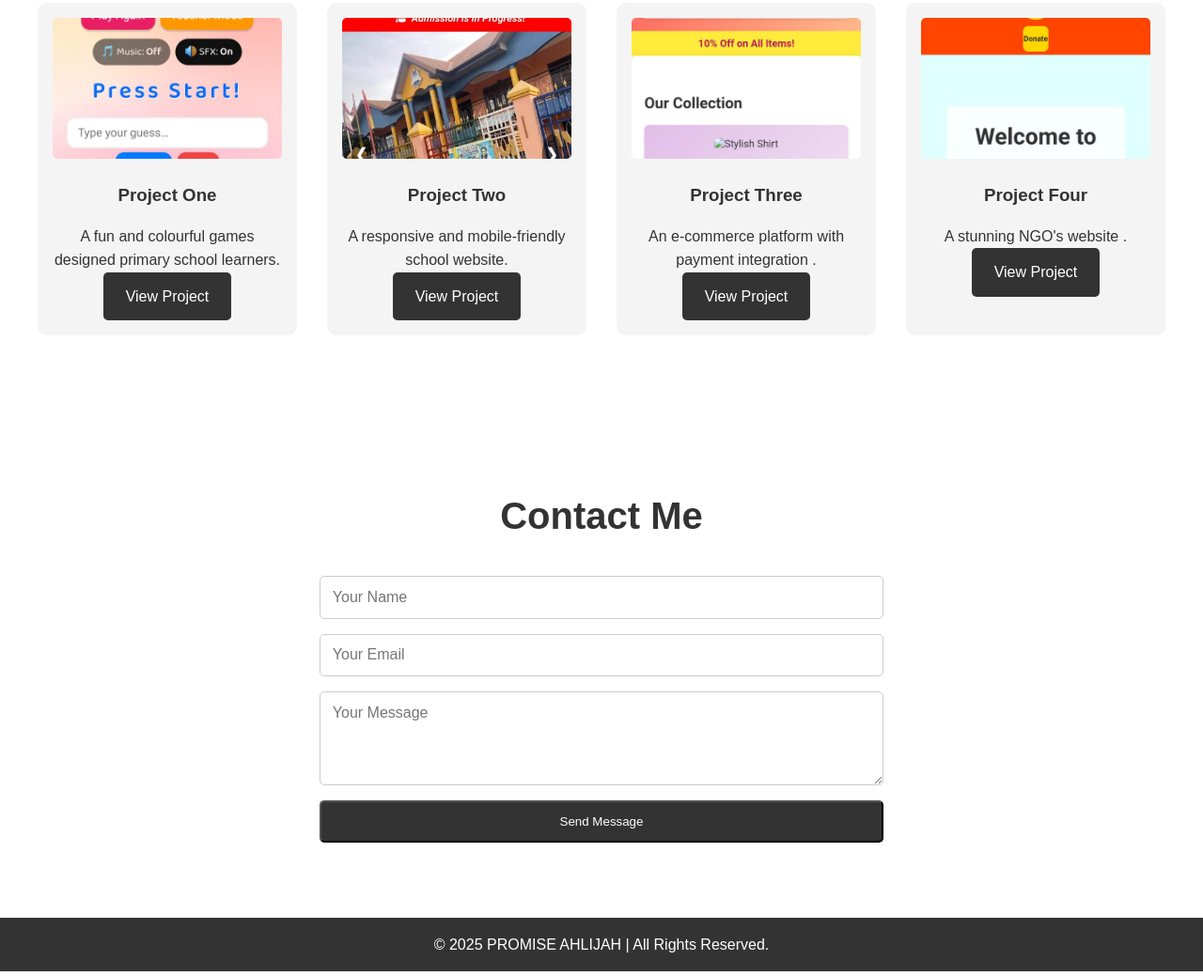
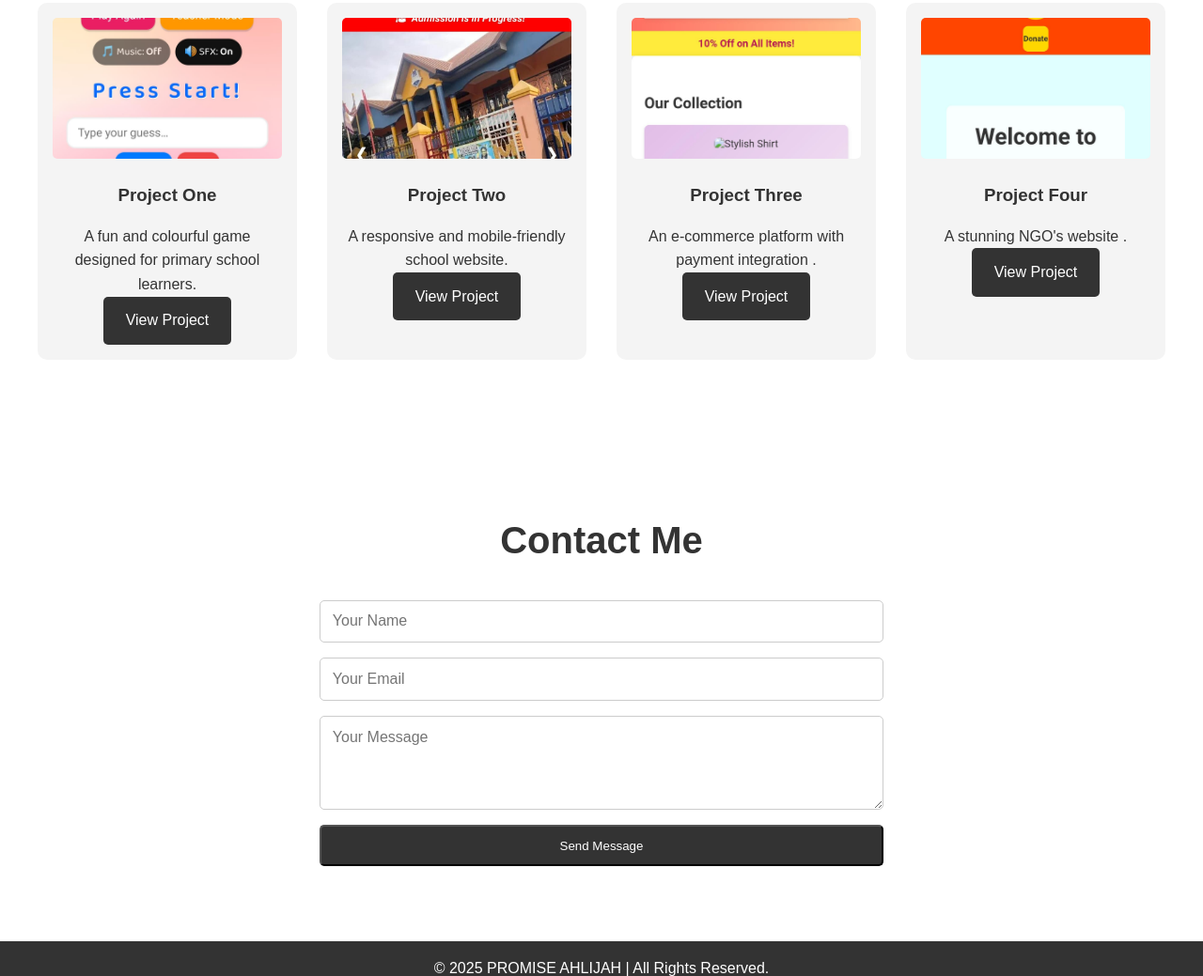
Before and after one commit to Promiseapp-byte/portfolio, a plain HTML site: page index.html in a window 1280 px wide. Shown: the part 1312-2351 px from the top of the page at 94% size. Drawn offline with Linux system fonts and the light colour scheme.

Commit message:
Add files via upload

```diff
--- a/index.html
+++ b/index.html
@@ -265,7 +265,7 @@
                 <div class="project-card">
                     <img src="images/puzzle.jpg" alt="Project 1" width="1080" height="1930">
                     <h3>Project One</h3>
-                    <p>A fun and colourful games designed primary school learners.</p>
+                    <p>A fun and colourful game designed for primary school learners.</p>
                     <a href="https://promiseapp-byte.github.io/word-puzzle-games/" class="btn">View Project</a>
                 </div>
                 <div class="project-card">
```
